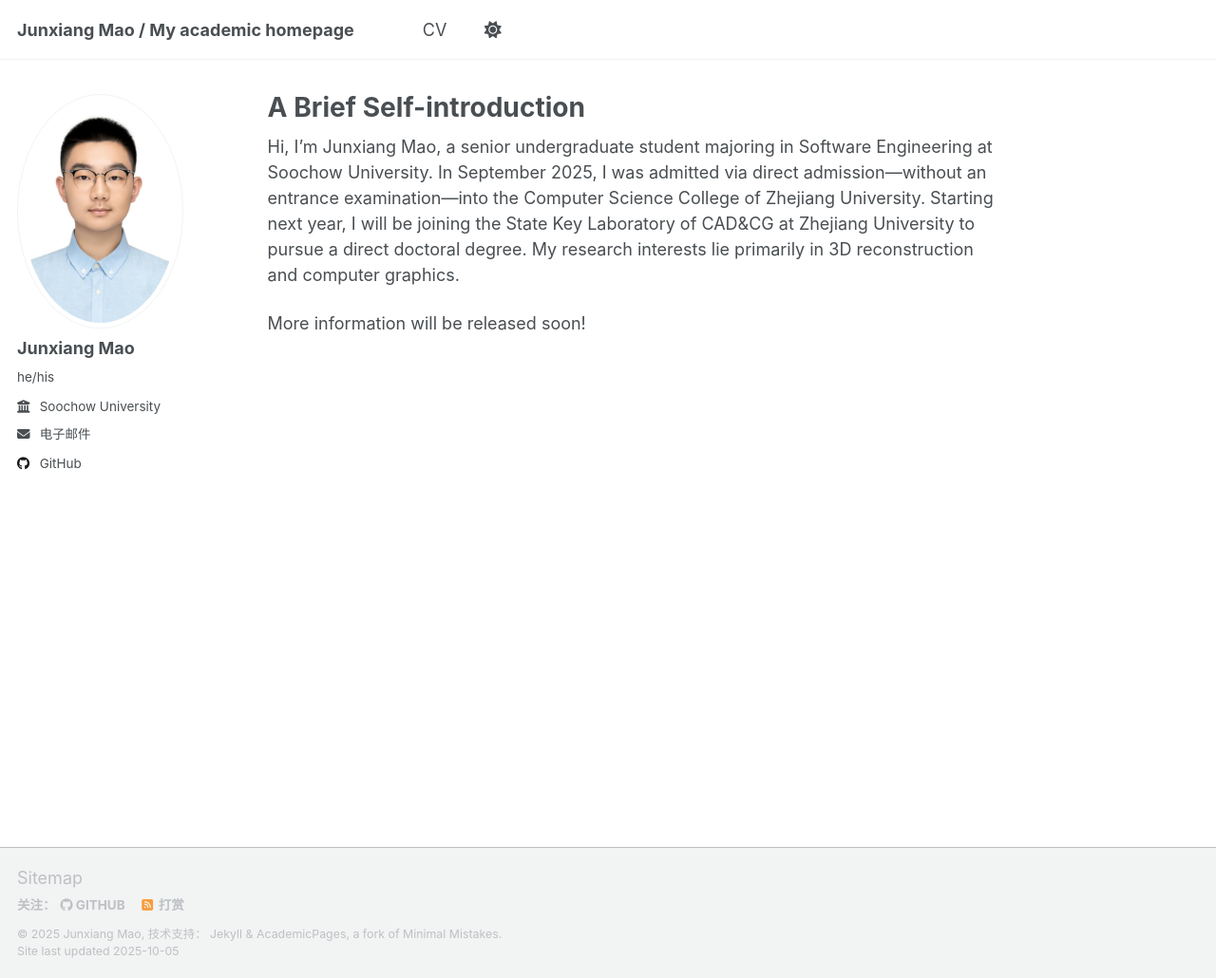
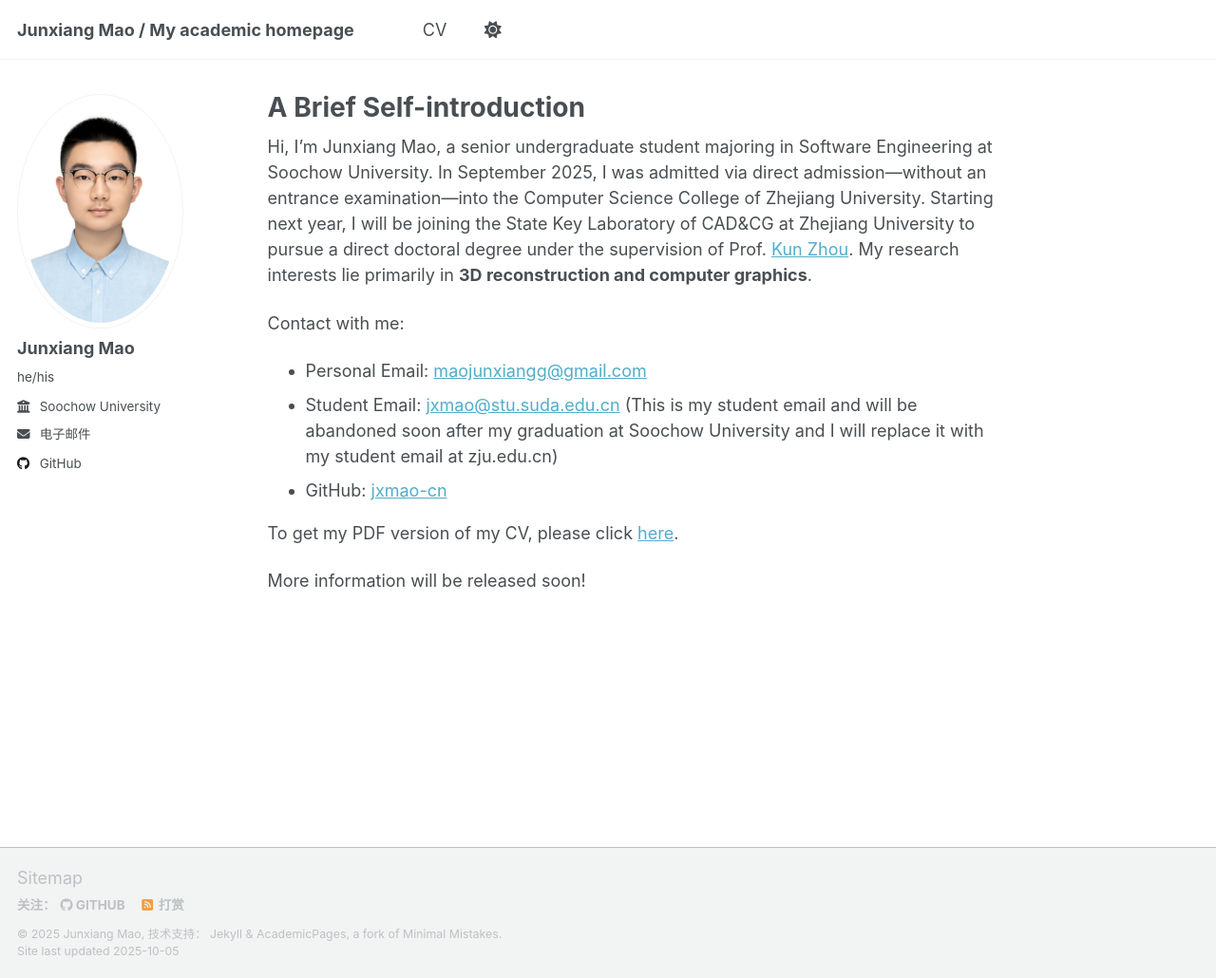
Before and after one commit to jxmao-cn/jxmao-cn.github.io, a Jekyll site: the page built from _pages/about.md, in a window 1280 px wide and 1030 px high. Shown: the whole window at 95% size. Built offline with Jekyll 4.4.1, drawn with Linux system fonts in a browser that asks for light colours; a script that is not in the unit is left out.

Commit message:
Update about.md

```diff
--- a/_pages/about.md
+++ b/_pages/about.md
@@ -7,6 +7,14 @@ redirect_from:
   - /about.html
 ---
 
-Hi, I’m Junxiang Mao, a senior undergraduate student majoring in Software Engineering at Soochow University. In September 2025, I was admitted via direct admission—without an entrance examination—into the Computer Science College of Zhejiang University. Starting next year, I will be joining the State Key Laboratory of CAD&CG at Zhejiang University to pursue a direct doctoral degree. My research interests lie primarily in 3D reconstruction and computer graphics.
+Hi, I’m Junxiang Mao, a senior undergraduate student majoring in Software Engineering at Soochow University.
+In September 2025, I was admitted via direct admission—without an entrance examination—into the Computer Science College of Zhejiang University. Starting next year, I will be joining the State Key Laboratory of CAD&CG at Zhejiang University to pursue a direct doctoral degree under the supervision of Prof. [Kun Zhou](http://kunzhou.net/). My research interests lie primarily in **3D reconstruction and computer graphics**.
+
+Contact with me:
+- Personal Email: [maojunxiangg@gmail.com](mailto:maojunxiangg@gmail.com)
+- Student Email: [jxmao@stu.suda.edu.cn](mailto:jxmao@stu.suda.edu.cn) (This is my student email and will be abandoned soon after my graduation at Soochow University and I will replace it with my student email at zju.edu.cn)
+- GitHub: [jxmao-cn](https://github.com/jxmao-cn)
+
+To get my PDF version of my CV, please click [here](https://jxmao-cn.github.io/files/CV.pdf).
 
 More information will be released soon!
```
